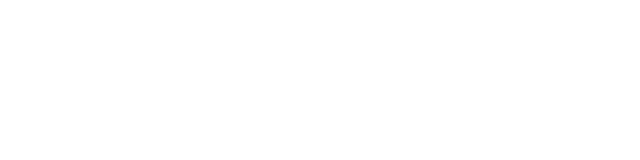
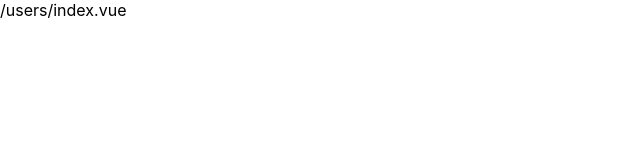
Before and after one commit to tomo-0131/Nuxt-First-App, a Nuxt app: page /users in a window 1280 px wide. Before the commit this address had no page. Shown: the top 160 px of the page, without its empty margins (0-640 px from the left). Built offline with nearby package versions, Linux system fonts and the light colour scheme.

Commit message:
index.vue(pages/users)作成

```diff
--- /dev/null
+++ b/pages/users/index.vue
@@ -0,0 +1,7 @@
+<template>
+  <div>
+    <p>
+      /users/index.vue
+    </p>
+  </div>
+</template>
```
